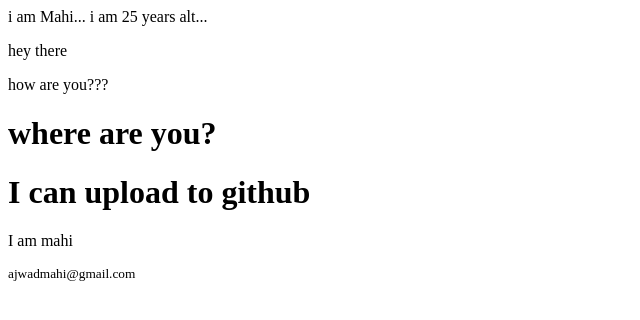
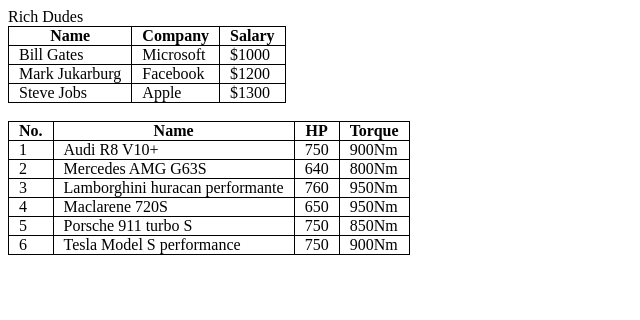
Before and after one commit to mahi-kabir/testtt, a plain HTML site: page index.html in a window 1280 px wide. Shown: the whole page, without its empty margins (0-640 px from the left). Drawn offline with Linux system fonts and the light colour scheme.

Commit message:
changes commmited

```diff
--- a/index.html
+++ b/index.html
@@ -1,12 +1,104 @@
-i am Mahi...
-i am 25 years alt...
+<!DOCTYPE html>
+<html lang="en">
+<head>
+    <meta charset="UTF-8">
+    <meta name="viewport" content="width=device-width, initial-scale=1.0">
+    <title>Document</title>
+</head>
+<style>
+    table{
+        border-collapse: collapse;
+        padding: 0 10px;
+    }
+    td,th{
+        border: 1px solid black;
+        padding: 0 10px;
+    }
+</style>
+<body>Rich Dudes</h1>
+    <table>
+        <thead>
+            <th>Name</th>
+            <th>Company</th>
+            <th>Salary</th>
 
-<p>hey there</p>
-<p>how are you???</p>
-<h1>where are you?</h1>
+        </thead>
 
-<div class = "fgg">
-    <h1>I can upload to github</h1>
-    <p>I am mahi</p>
-    <p><small>ajwadmahi@gmail.com</small></p>
-</div>
+        <tbody>
+
+            <tr>
+                <td>Bill Gates</td>
+                <td>Microsoft</td>
+                <td>$1000</td>
+            </tr>
+
+            <tr>
+                <td>Mark Jukarburg</td>
+                <td>Facebook</td>
+                <td>$1200</td>
+            </tr>
+
+            <tr>
+                <td>Steve Jobs</td>
+                <td>Apple</td>
+                <td>$1300</td>
+            </tr>
+        </tbody>
+    </table>
+    <br>
+
+    <table>
+        <thead>
+            <th>No.</th>
+            <th>Name</th>
+            <th>HP</th>
+            <th>Torque</th>
+        </thead>
+
+        <tbody>
+            <tr>
+                <td>1</td>
+                <td>Audi R8 V10+</td>
+                <td>750</td>
+                <td>900Nm</td>
+            </tr>
+
+            <tr>
+                <td>2</td>
+                <td>Mercedes AMG G63S</td>
+                <td>640</td>
+                <td>800Nm</td>
+            </tr>
+
+            <tr>
+                <td>3</td>
+                <td>Lamborghini huracan performante</td>
+                <td>760</td>
+                <td>950Nm</td>
+            </tr>
+
+            <tr>
+                <td>4</td>
+                <td>Maclarene 720S</td>
+                <td>650</td>
+                <td>950Nm</td>
+            </tr>
+
+            <tr>
+                <td>5</td>
+                <td>Porsche 911 turbo S</td>
+                <td>750</td>
+                <td>850Nm</td>
+            </tr>
+
+            <tr>
+                <td>6</td>
+            <td>Tesla Model S performance</td>
+            <td>750</td>
+            <td>900Nm</td>
+            </tr>
+
+        </tbody>
+    </table>
+</body>
+</html>
```
